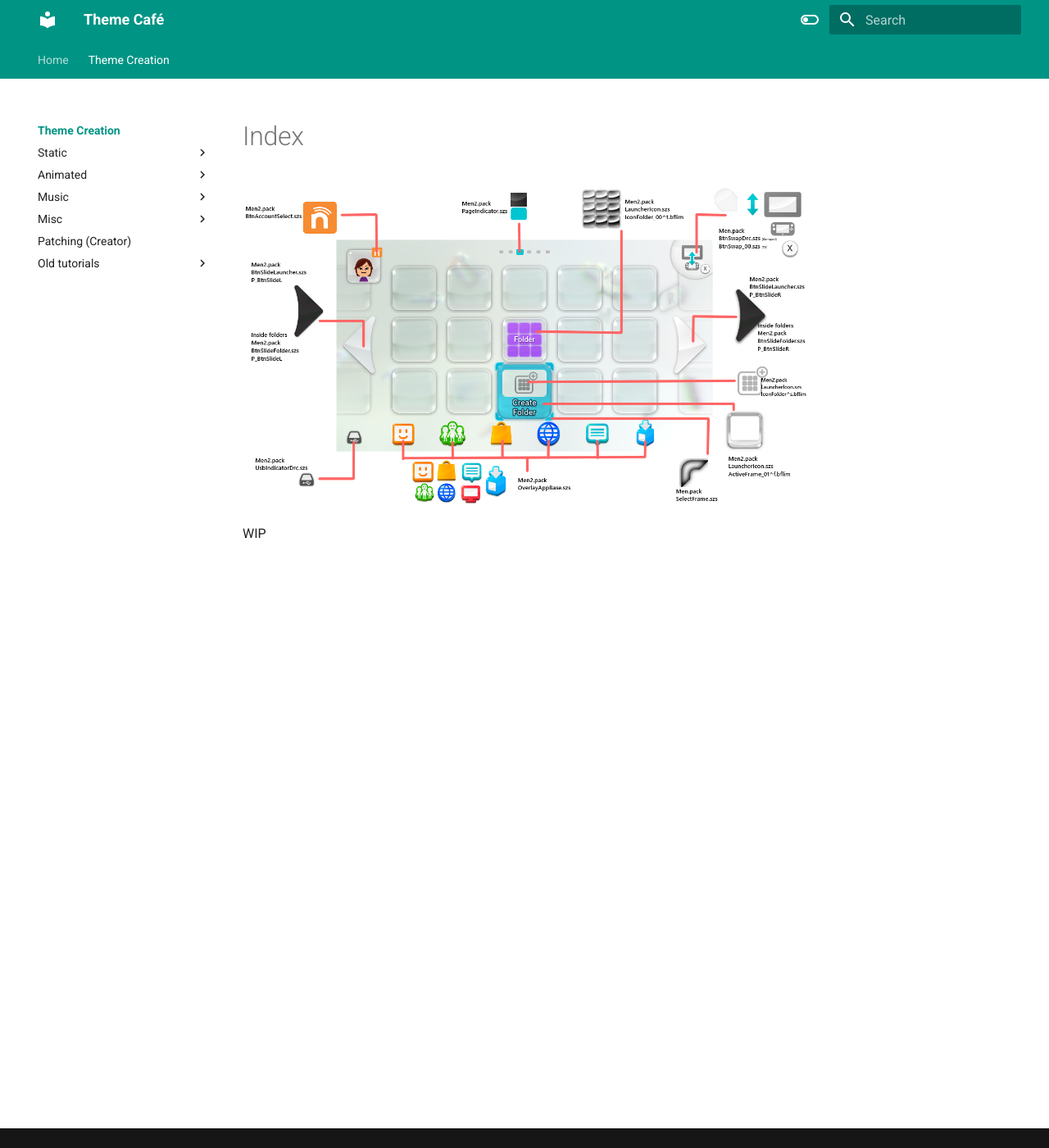
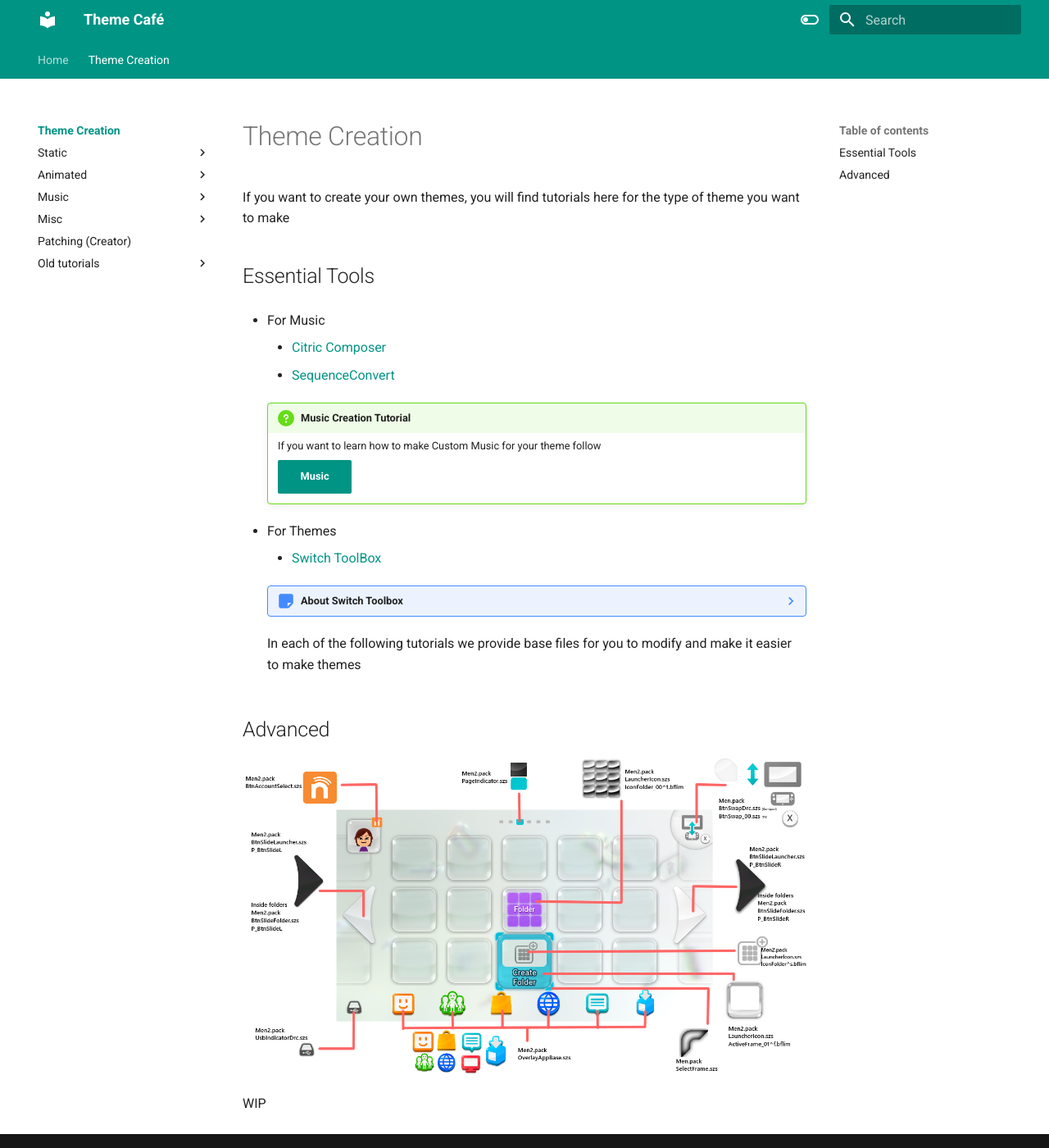
Before and after one commit to dewgong64/ThemeCafe, an MkDocs documentation site: the page built from docs/themecreation/index.md, in a window 1280 px wide and 1400 px high. Shown: the whole window at 82% size. Built offline with MkDocs 1.6.1 and Material for MkDocs 9.7.7, drawn with Linux system fonts in a browser that asks for light colours.

Commit message:
Animated theme tutorial 1

```diff
--- a/docs/themecreation/index.md
+++ b/docs/themecreation/index.md
@@ -1,3 +1,32 @@
+# Theme Creation
+
+If you want to create your own themes, you will find tutorials here for the type of theme you want to make
+
+## Essential Tools
+
+- For Music
+
+    - [Citric Composer](https://gota7.github.io/Citric-Composer/)
+    - [SequenceConvert](https://github.com/Gota7/SequenceConvert)
+
+    !!! question "Music Creation Tutorial"
+
+        If you want to learn how to make Custom Music for your theme follow
+
+        [Music](music/music.md){ .md-button .md-button--primary }
+
+- For Themes
+
+    - [Switch ToolBox](https://github.com/KillzXGaming/Switch-Toolbox?tab=readme-ov-file)
+
+    ??? note "About Switch Toolbox"
+
+        Switch Toolbox is a **Windows** program, if you are running a different OS [MISSING TEXT]
+
+    In each of the following tutorials we provide base files for you to modify and make it easier to make themes
+
+## Advanced
+
 ![Image title](imgs/indexOLD.png)
 
 WIP
--- a/mkdocs.yml
+++ b/mkdocs.yml
@@ -79,14 +79,14 @@
   - Theme Creation:
       - themecreation/index.md
       - Static:
-        - themecreation/static/index.md
+        # - themecreation/static/index.md
         - Static: themecreation/static/tutorial.md
       - Animated:
         - themecreation/animated/index.md
-        - Tutorial: themecreation/animated/tutorial.md
+        - Frame-based: themecreation/animated/Frame.md
       - Music:
-        - themecreation/music/index.md
-        - Tutorial: themecreation/music/tutorial.md
+        # - themecreation/music/index.md
+        - Tutorial: themecreation/music/music.md
       - Misc:
         - Wii Remote Cursor: themecreation/misc/cursor.md
         - Splash Screen: themecreation/misc/splash.md
@@ -103,13 +103,3 @@
         - Music: themecreation/tutorials_old/music.md
         - Scrolling: themecreation/tutorials_old/scrolling.md
         - Static: themecreation/tutorials_old/static.md
-  # - Tutorials:
-
-      # - tutorials/floor.md
-      # - tutorials/framebyframe.md
-      # - tutorials/layers.md
-      # - tutorials/mixthemes.md
-      # - tutorials/music.md
-      # - tutorials/scrolling.md
-
-      # - tutorials/static.md
```
Also changed, not shown: docs/install/index.md (+4 -2 lines), docs/themecreation/animated/Frame.md (added, +121 -0 lines), docs/themecreation/animated/framescript/animation.html (added, +24 -0 lines), docs/themecreation/animated/framescript/generator.js (added, +87 -0 lines), docs/themecreation/animated/imgs/frame/f1.png (added), docs/themecreation/animated/imgs/frame/f2.png (added), docs/themecreation/animated/imgs/frame/f3.png (added), docs/themecreation/animated/tutorial.md (deleted), docs/themecreation/music/music.md (added), docs/themecreation/music/tutorial.md (deleted), 3 other files.
